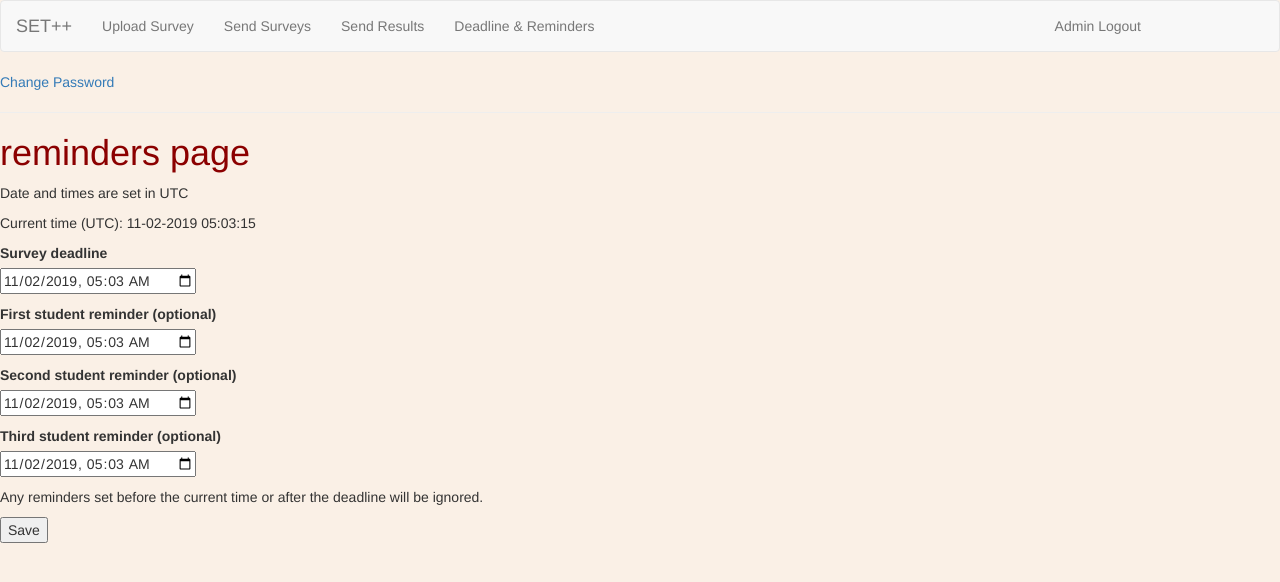
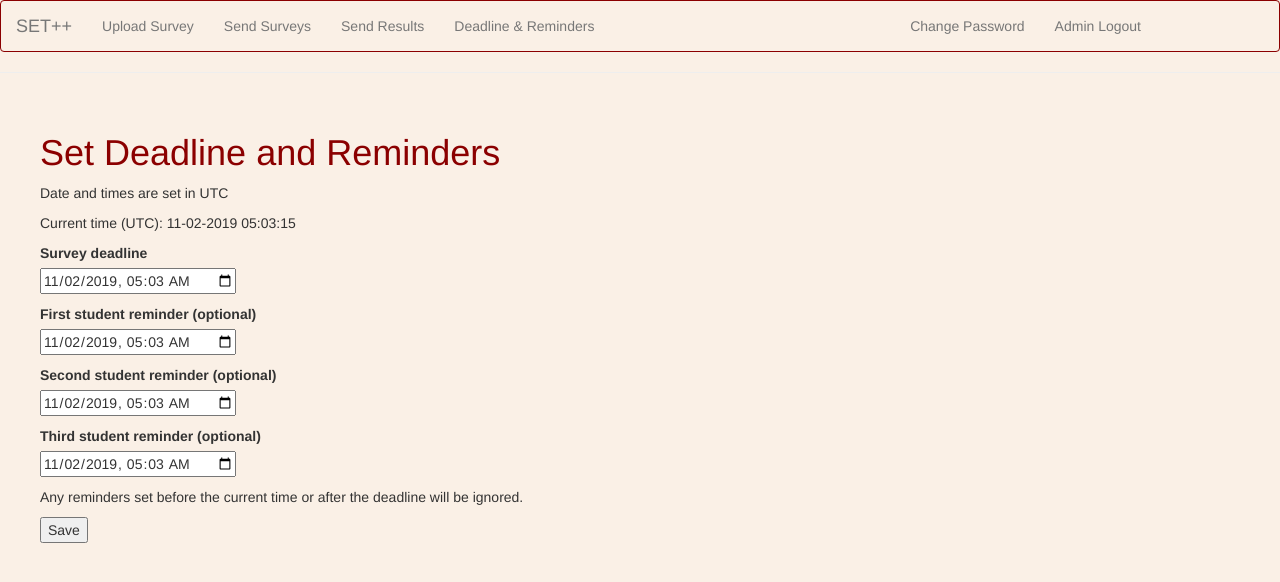
Before and after one commit to ryanku98/SETpp, a Flask app: page /deadline in a window 1280 px wide. Shown: the top 582 px of the page. Run offline with Flask 2, Linux system fonts and the light colour scheme; the visitor is signed in with stand-in values (Sample User, id 1); data that the repository does not hold is empty; some libraries are stand-ins or nearby versions.

Commit message:
Updated CSS, will add image next

```diff
--- a/app/templates/base.html
+++ b/app/templates/base.html
@@ -8,15 +8,6 @@
 <html lang="en" dir="ltr">
 
   <link rel="stylesheet" type="text/css" href="{{ url_for('static', filename='style.css') }}">
-
-  <head>
-    <meta charset="utf-8">
-    {% if title %}
-    <title>{{ title }} - SETpp</title>
-    {% else %}
-    <title>Welcome to SETpp!</title>
-    {% endif %}
-  </head>
 
   <nav class="navbar navbar-default">
       <div class="container">
@@ -41,19 +32,24 @@
 
               <ul class="nav navbar-nav navbar-right">
                   {% if current_user.is_authenticated %}
-                  <li> <a href="{{ url_for('logout') }}">Admin Logout</a>  </li>
+                  <li> <a href="{{ url_for('changePassword') }}">Change Password</a> </li>
+                  <li> <a href="{{ url_for('logout') }}">Admin Logout</a> </li>
                   {% endif %}
               </ul>
           </div>
       </div>
   </nav>
 
+  <head>
+    <meta charset="utf-8">
+    {% if title %}
+    <title>{{ title }} - SETpp</title>
+    {% else %}
+    <title>Welcome to SETpp!</title>
+    {% endif %}
+  </head>
+
   <body>
-    <nav>
-      {% if current_user.is_authenticated %}
-      <a href="{{ url_for('changePassword') }}">Change Password</a>
-      {% endif %}
-    </nav>
     <hr>
     {% with messages = get_flashed_messages() %}
     {% if messages %}
@@ -64,7 +60,11 @@
     </ul>
     {% endif %}
     {% endwith %}
-    {% block app_content %}{% endblock %}
+    <div style="margin-left: 40px;">
+        <app id="app">
+            {% block app_content %}{% endblock %}
+        </app>
+    </div>
   </body>
 </html>
 {% endblock %}
--- a/app/templates/dates.html
+++ b/app/templates/dates.html
@@ -1,7 +1,7 @@
 {% extends "base.html" %}
 
 {% block app_content %}
-<h1>reminders page</h1>
+<h1>Set Deadline and Reminders</h1>
 <p>Date and times are set in UTC</p>
 <p>Current time (UTC): {{ time.strftime('%m-%d-%Y %H:%M:%S') }}</p>
 <form action="" method="post" enctype="multipart/form-data" novalidate>
--- a/app/templates/requestPasswordReset.html
+++ b/app/templates/requestPasswordReset.html
@@ -1,7 +1,7 @@
 {% extends "base.html" %}
 
 {% block app_content %}
-<h1>reset password here</h1>
+<h1>Reset Password</h1>
 <form action="" method="post">
         {{ form.hidden_tag() }}
         <p>
--- a/static/style.css
+++ b/static/style.css
@@ -1,11 +1,9 @@
 body {
     background-color: linen;
-    margin-left: 30;
 }
 
-nav {
-    margin-left: 30
-    margin: 30
+#app {
+    margin-left: 30px;
 }
 
 h1 {
@@ -13,9 +11,15 @@ h1 {
 }
 
 nav#bar {
+    margin-left: 0px !important
     background-color: linen;
 }
 
+nav.navbar.navbar-default {
+    background-color: linen;
+    border-color: darkred;
+}
+
 .container {
-    margin-left: 0;
+    margin-left: 0px !important;
 }
```
